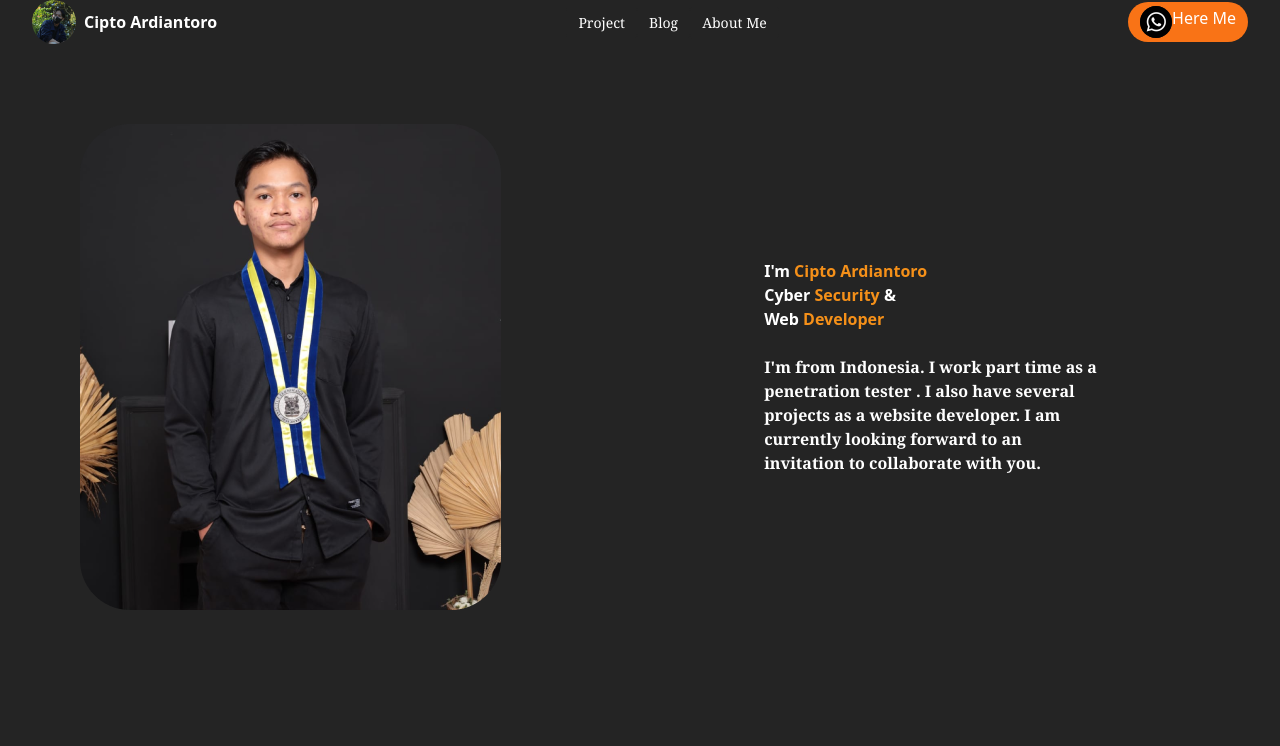
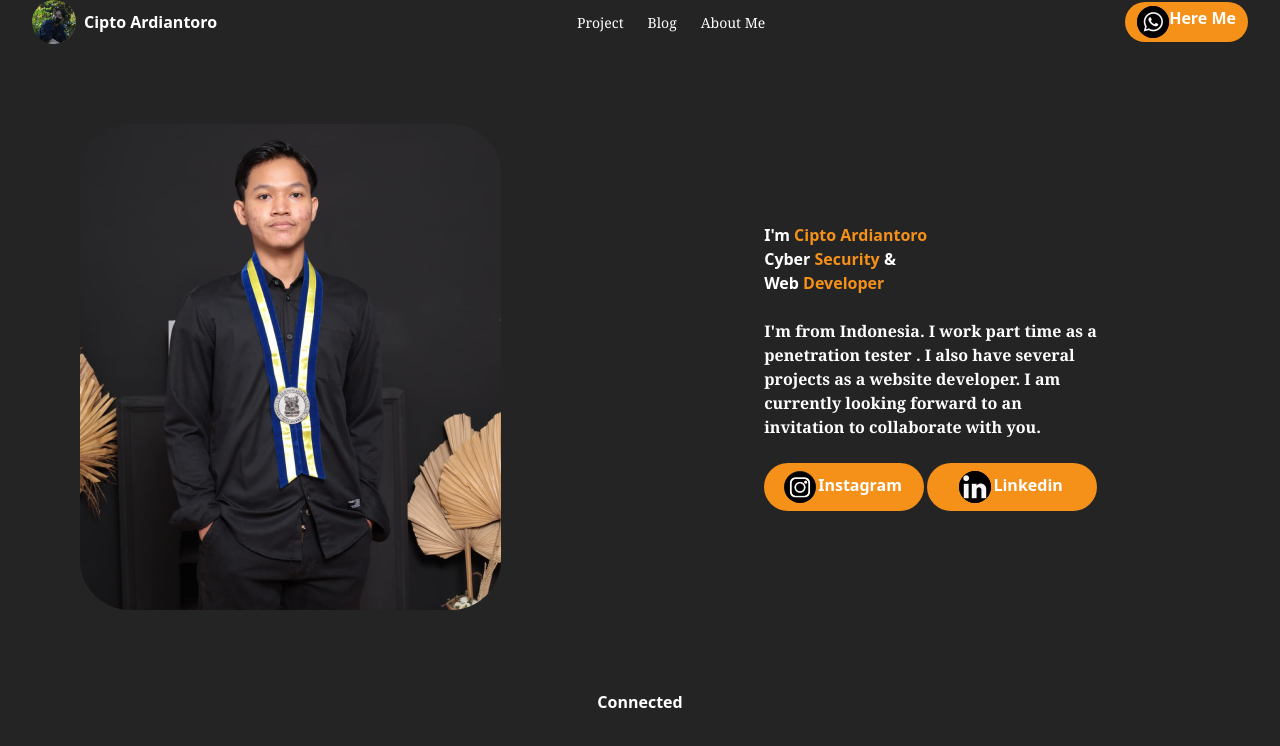
Before and after one commit to ciptoardiantoro/portofolio, a website: page public/index.html in a window 1280 px wide. Drawn offline with Linux system fonts and the light colour scheme.

Commit message:
Update perubahan

```diff
--- a/public/index.html
+++ b/public/index.html
@@ -43,15 +43,18 @@
               >
             </li>
           </ul>
-          <div class="bg-orange-500 rounded-full px-3 py-1 text-white">
+          <br />
+          <div
+            class="rounded-full px-3 py-1 text-white font-bold"
+            style="background-color: #f59019">
             <button class="flex">
               <img
                 class="rounded-full h-8 w-8"
                 src="../dist/img/Wa.jpeg"
                 alt="Wa" />
               <a
-                class="bg-orange-500"
-                href="https://google.com"
+                style="background-color: #f59019"
+                href="https://wa.me/081362866743"
                 target="_blank">
                 Here Me</a
               >
@@ -60,6 +63,7 @@
         </div>
       </div>
     </nav>
+
     <!-- Content -->
 
     <div>
@@ -95,8 +99,73 @@
             currently looking forward to an <br />
             invitation to collaborate with you.
           </p>
+          <br />
+          <!-- Bagian fitur wa -->
+          <div class="container flex justify-between items-center">
+            <div class="text-white text-justify font-bold">
+              <div
+                class="rounded-full px-5 py-2 text-white"
+                style="background-color: #f59019">
+                <button class="flex mx-auto">
+                  <img
+                    class="rounded-full h-8 w-8"
+                    src="../dist/img/instagram.png"
+                    alt="Wa" />
+                  <a
+                    style="background-color: #f59019; padding: 2px"
+                    href="https://www.instagram.com/ardixans_/"
+                    target="_blank">
+                    Instagram</a
+                  >
+                </button>
+              </div>
+            </div>
+
+            <div class="text-white text-justify font-bold">
+              <div
+                class="rounded-full px-8 py-2 text-white"
+                style="background-color: #f59019">
+                <button class="flex mx-auto">
+                  <img
+                    class="rounded-full h-8 w-8"
+                    src="../dist/img/linkedin.jpeg"
+                    alt="Wa" />
+                  <a
+                    style="background-color: #f59019; padding: 2px"
+                    href="https://www.linkedin.com/in/cipto-ardiantoro/"
+                    target="_blank">
+                    Linkedin</a
+                  >
+                </button>
+              </div>
+            </div>
+          </div>
         </div>
+      </div>
+    </div>
+
+    <!-- /Pertengahan Content -->
+    <div class="container">
+      <div class="text-white font-bold flex justify-center">
+        <p>Connected</p>
       </div>
     </div>
   </body>
 </html>
+
+<!-- <div
+                class="rounded-full px-3 py-1 text-white absolute top-0 right p-4"
+                style="background-color: #f59019">
+                <button class="flex mx-auto">
+                  <img
+                    class="rounded-full h-8 w-8"
+                    src="../dist/img/linkedin.jpeg"
+                    alt="linked" />
+                  <a
+                    style="background-color: #f59019; padding: 2px"
+                    href="https://www.linkedin.com/in/cipto-ardiantoro/"
+                    target="_blank">
+                    Linkedin</a
+                  >
+                </button>
+              </div> -->
```
Also changed, not shown: dist/img/download_cv.png (renamed from dist/img/icon 5.png), dist/img/github.png (renamed from dist/img/icon 2 png.png), dist/img/instagram.png (renamed from dist/img/instagram (1).png).
